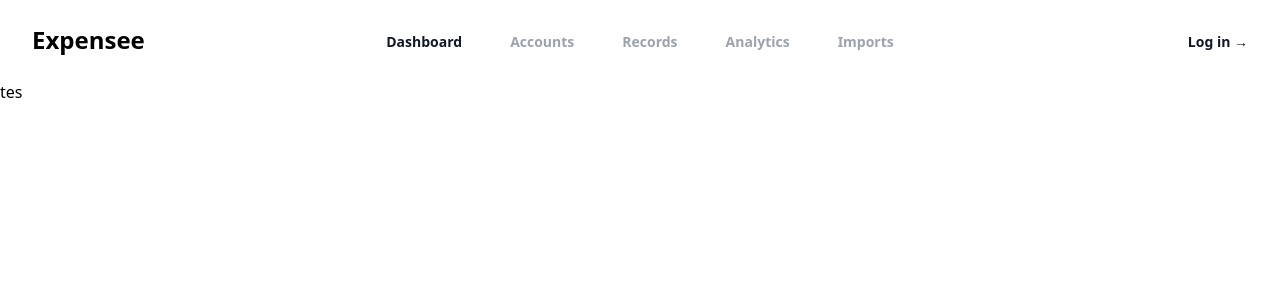
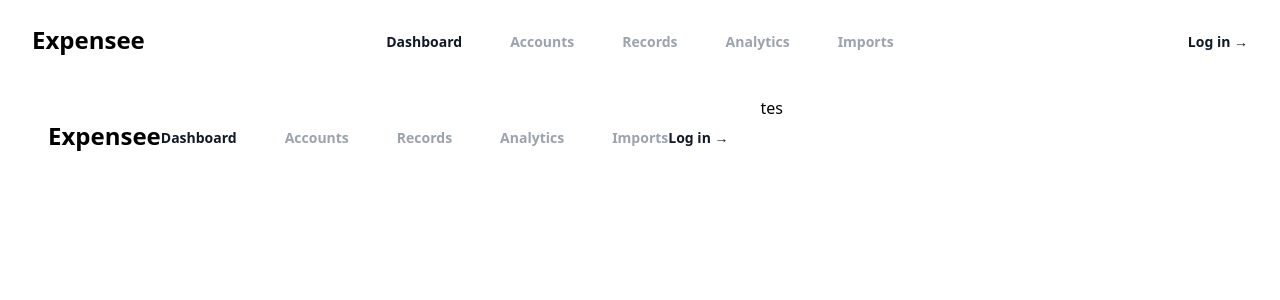
Before and after one commit to sipamungkas/expensee-a-minimalist-expense-tracker, a Nuxt app: page /dashboard in a window 1280 px wide. Shown: the top 300 px of the page. Built offline with nearby package versions, Linux system fonts and the light colour scheme.

Commit message:
feat: add default layout for dashboard

```diff
--- /dev/null
+++ b/layouts/default.vue
@@ -0,0 +1,6 @@
+<template>
+    <Navbar />
+    <div class="mx-auto flex max-w-7xl p-4">
+        <slot />
+    </div>
+</template>
```
